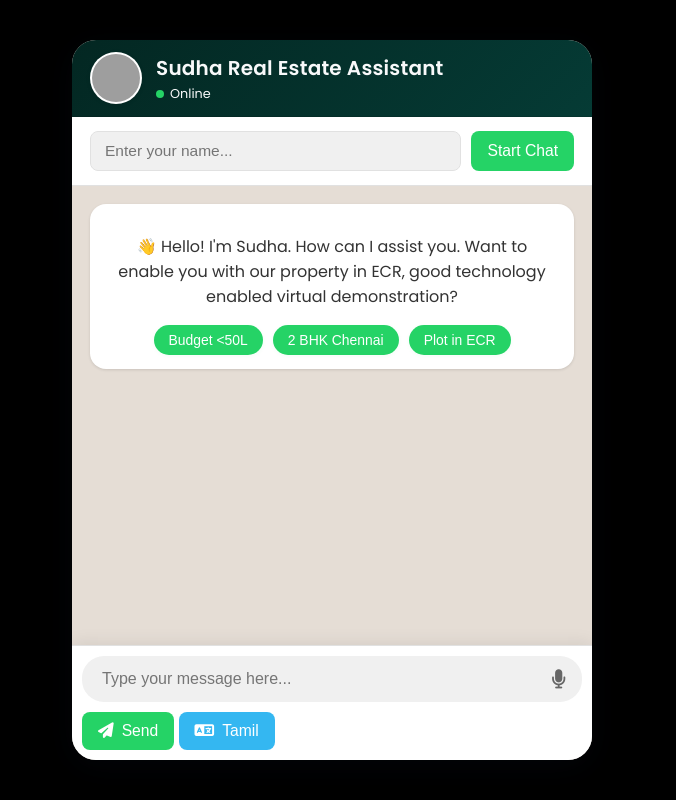
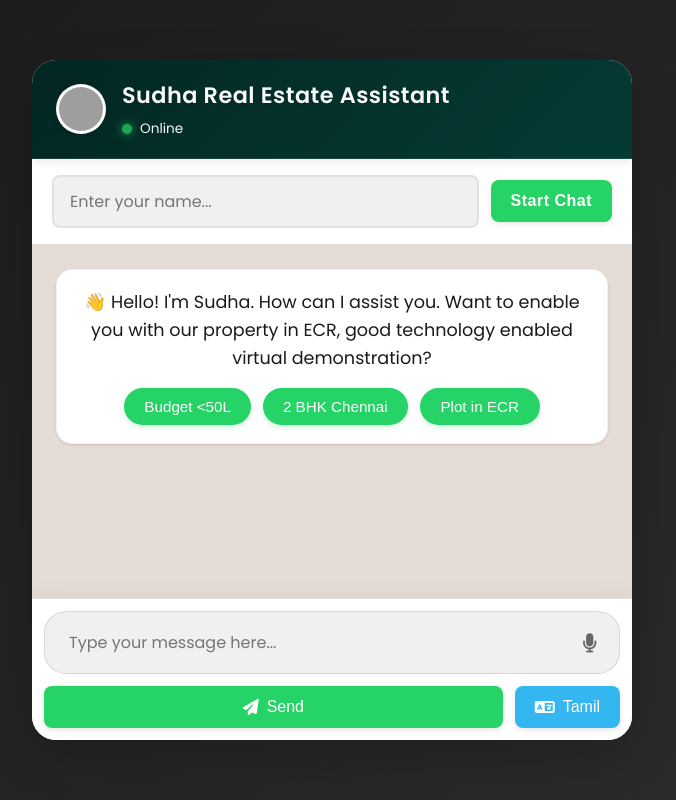
Before and after one commit to Umaiorubagan08/SLM_Vintage_Chatbot, a Flask app: page / in a window 1280 px wide. Shown: the whole page, without its empty margins (308-984 px from the left). Run offline with Flask 3, Linux system fonts and the light colour scheme; grey boxes are pictures that could not be loaded.

Commit message:
update the CSS style part

```diff
--- a/static/style.css
+++ b/static/style.css
@@ -1,8 +1,10 @@
 :root {
   --primary-color: #25D366;
   --secondary-color: #128C7E;
-  --light-bg: #e5ddd5;
+  --accent-color: #FFCE00;
+  --light-bg: #f5f5f5;
   --white-color: #ffffff;
+  --dark-color: #1a1a1a;
   --text-color: #333;
   --light-text-color: #f8f9fa;
   --border-color: #e1e1e1;
@@ -25,17 +27,22 @@
   --transition-speed: 0.2s ease;
 }
 
+* {
+  box-sizing: border-box;
+  margin: 0;
+  padding: 0;
+}
+
 body {
-  margin: 0;
   font-family: var(--font-family);
-  background: black;
+  background: linear-gradient(135deg, #1a1a1a, #2d2d2d);
   color: var(--text-color);
   display: flex;
   justify-content: center;
   align-items: center;
   min-height: 100vh;
-  padding: 15px;
-  box-sizing: border-box;
+  padding: 20px;
+  line-height: 1.6;
 }
 
 .app-container {
@@ -43,38 +50,46 @@ body {
   max-width: 520px;
   height: 90vh;
   display: flex;
+  animation: fadeIn 0.5s ease-out;
 }
 
 .chat-wrapper {
   width: 100%;
   background: var(--light-bg);
-  box-shadow: 0 6px 32px 0 rgba(16, 30, 54, 0.17);
+  box-shadow: 0 10px 40px rgba(0, 0, 0, 0.2);
   border-radius: 24px;
   overflow: hidden;
   display: flex;
   flex-direction: column;
   position: relative;
+  transition: all 0.3s ease;
 }
 
 /* Header Styles */
 header {
   display: flex;
   align-items: center;
-  background: linear-gradient(135deg,rgb(3, 39, 34),rgb(5, 59, 53));
+  background: linear-gradient(135deg, #032722, #053b35);
   color: var(--light-text-color);
-  padding: 12px 18px;
-  border-bottom: 1px solid rgba(0,0,0,0.07);
+  padding: 16px 20px;
+  border-bottom: 1px solid rgba(255, 255, 255, 0.1);
   position: relative;
+  box-shadow: 0 2px 10px rgba(0, 0, 0, 0.1);
 }
 
 header img {
-  width: 48px;
-  height: 48px;
-  margin-right: 14px;
+  width: 50px;
+  height: 50px;
+  margin-right: 16px;
   border-radius: 50%;
   background: var(--white-color);
-  padding: 2px;
-  box-shadow: 0 1px 4px 0 rgba(0,0,0,0.11);
+  padding: 3px;
+  box-shadow: 0 2px 8px rgba(0, 0, 0, 0.15);
+  transition: transform 0.3s ease;
+}
+
+header img:hover {
+  transform: scale(1.05);
 }
 
 .header-info {
@@ -82,14 +97,15 @@ header img {
 }
 
 header h1 {
-  font-size: 1.25em;
-  margin: 0 0 2px 0;
+  font-size: 1.3rem;
+  margin: 0 0 4px 0;
   font-weight: 600;
-  letter-spacing: 0.01em;
+  letter-spacing: 0.02em;
+  text-shadow: 0 1px 2px rgba(0, 0, 0, 0.2);
 }
 
 .status-indicator {
-  font-size: 0.8em;
+  font-size: 0.85rem;
   margin: 0;
   display: flex;
   align-items: center;
@@ -97,67 +113,88 @@ header h1 {
 
 .status-dot {
   display: inline-block;
-  width: 8px;
-  height: 8px;
+  width: 10px;
+  height: 10px;
   border-radius: 50%;
   background-color: var(--status-online);
-  margin-right: 6px;
+  margin-right: 8px;
+  box-shadow: 0 0 8px var(--status-online);
+  animation: pulse 2s infinite;
+}
+
+@keyframes pulse {
+  0% { opacity: 1; }
+  50% { opacity: 0.7; }
+  100% { opacity: 1; }
 }
 
 /* User Init Styles */
 .user-init-inputs {
   display: flex;
-  padding: 14px 18px;
+  padding: 16px 20px;
   background: var(--white-color);
   border-bottom: 1px solid var(--border-color);
-  gap: 10px;
+  gap: 12px;
+  align-items: center;
 }
 
 .user-init-inputs input[type="text"] {
   flex: 1;
-  padding: 10px 14px;
-  border: 1px solid var(--border-color);
+  padding: 12px 16px;
+  border: 2px solid var(--border-color);
   border-radius: var(--border-radius-sm);
-  font-size: 0.97em;
+  font-size: 1rem;
   background: var(--input-bg);
-  transition: box-shadow 0.2s;
+  transition: all 0.3s ease;
+  font-family: var(--font-family);
 }
 
 .user-init-inputs input[type="text"]:focus {
-  box-shadow: 0 0 4px #25D36644;
+  box-shadow: 0 0 0 3px rgba(37, 211, 102, 0.2);
   border-color: var(--primary-color);
   outline: none;
 }
 
 .user-init-inputs .btn-primary {
   white-space: nowrap;
+  padding: 12px 20px;
+  font-weight: 600;
+  letter-spacing: 0.5px;
 }
 
 /* Chat Box Styles */
 .chat-box {
   flex: 1;
   overflow-y: auto;
-  padding: 18px 18px 8px 18px;
+  padding: 20px;
   background-color: #e5ddd5;
   display: flex;
   flex-direction: column;
-  gap: 10px;
+  gap: 12px;
 }
 
 .welcome-message {
   background: var(--white-color);
-  padding: 14px 18px;
+  padding: 18px;
   border-radius: var(--border-radius-md);
-  margin-bottom: 14px;
+  margin-bottom: 16px;
   box-shadow: var(--box-shadow);
   text-align: center;
+  animation: slideIn 0.5s ease-out;
+  border: 1px solid rgba(0, 0, 0, 0.05);
+}
+
+.welcome-message p {
+  margin-bottom: 16px;
+  font-size: 1.05rem;
+  color: var(--dark-color);
 }
 
 .quick-replies {
   display: flex;
   flex-wrap: wrap;
-  gap: 10px;
-  margin-top: 14px;
+  gap: 12px;
+  margin-top: 16px;
   justify-content: center;
 }
 
@@ -166,28 +203,33 @@ header h1 {
   color: var(--white-color);
   border: none;
   border-radius: 20px;
-  padding: 7px 15px;
-  font-size: 0.87em;
+  padding: 8px 18px;
+  font-size: 0.9rem;
   cursor: pointer;
-  transition: var(--transition-speed);
+  transition: all 0.3s ease;
   font-weight: 500;
-  box-shadow: 0 1px 4px 0 rgba(37,211,102,0.06);
+  box-shadow: 0 2px 6px rgba(37, 211, 102, 0.2);
+  min-width: 120px;
+  text-align: center;
 }
 
 .quick-reply-btn:hover {
   background: var(--secondary-color);
+  transform: translateY(-2px);
+  box-shadow: 0 4px 10px rgba(37, 211, 102, 0.3);
 }
 
 .message {
-  padding: 9px 14px 8px 14px;
+  padding: 12px 16px;
   border-radius: var(--border-radius-lg);
-  max-width: 82%;
-  line-height: 1.55;
+  max-width: 80%;
+  line-height: 1.5;
   word-wrap: break-word;
-  animation: fadeIn 0.25s ease-out;
+  animation: fadeIn 0.3s ease-out;
   box-shadow: var(--box-shadow);
-  font-size: 1em;
+  font-size: 1rem;
   position: relative;
+  transition: all 0.3s ease;
 }
 
 .message.user {
@@ -219,11 +263,11 @@ header h1 {
 .input-area {
   display: flex;
   flex-direction: column;
-  padding: 10px;
+  padding: 12px;
   background: var(--white-color);
   border-top: 1px solid var(--border-color);
-  gap: 10px;
-  box-shadow: 0 -2px 16px 0 rgba(0,0,0,0.08);
+  gap: 12px;
+  box-shadow: 0 -4px 20px rgba(0, 0, 0, 0.05);
 }
 
 .input-wrapper {
@@ -231,16 +275,18 @@ header h1 {
   align-items: center;
   background: var(--input-bg);
   border-radius: var(--border-radius-lg);
-  padding: 4px 8px;
+  padding: 6px 12px;
   gap: 8px;
+  border: 1px solid rgba(0, 0, 0, 0.1);
 }
 
 .input-wrapper input[type="text"] {
   flex: 1;
-  padding: 10px 12px;
+  padding: 12px;
   border: none;
   background: transparent;
-  font-size: 1em;
+  font-size: 1rem;
+  font-family: var(--font-family);
 }
 
 .input-wrapper input[type="text"]:focus {
@@ -248,16 +294,27 @@ header h1 {
 }
 
 .btn {
-  padding: 10px 16px;
+  padding: 12px 20px;
   border: none;
   border-radius: var(--border-radius-sm);
   cursor: pointer;
-  font-size: 0.98em;
+  font-size: 1rem;
   font-weight: 500;
-  transition: var(--transition-speed);
+  transition: all 0.3s ease;
   display: inline-flex;
   align-items: center;
+  justify-content: center;
   gap: 8px;
+  box-shadow: 0 2px 6px rgba(0, 0, 0, 0.1);
+}
+
+.btn:hover {
+  transform: translateY(-2px);
+  box-shadow: 0 4px 10px rgba(0, 0, 0, 0.15);
+}
+
+.btn:active {
+  transform: translateY(0);
 }
 
 .btn-primary {
@@ -275,38 +333,52 @@ header h1 {
   flex: 1;
 }
 
+.btn-send:hover {
+  background: var(--secondary-color);
+}
+
 .btn-translate {
   background: #34B7F1;
   color: var(--white-color);
 }
 
+.btn-translate:hover {
+  background: #269bd1;
+}
+
 .btn-icon {
   background: transparent;
   color: #666;
-  padding: 8px;
+  padding: 10px;
   border-radius: 50%;
   min-width: auto;
-  font-size: 1.2em;
-  transition: background 0.18s;
+  font-size: 1.2rem;
+  transition: all 0.3s ease;
+  box-shadow: none;
 }
 
-.btn-icon:hover,
-#voiceInputBtn.listening {
-  background: #ffce00;
-  color: #333;
-  animation: micPulse 1s infinite;
+.btn-icon:hover {
+  background: rgba(0, 0, 0, 0.1);
+  color: var(--dark-color);
+  transform: scale(1.1);
+}
+
+.action-buttons {
+  display: flex;
+  gap: 12px;
 }
 
 /* Voice Button Listening Animation */
 #voiceInputBtn.listening {
-  background: #ffce00;
-  color: #333;
-  animation: micPulse 1s infinite;
+  background: var(--accent-color);
+  color: var(--dark-color);
+  animation: micPulse 1.5s infinite;
 }
+
 @keyframes micPulse {
-  0% { box-shadow: 0 0 0 0 #ffce0033; }
-  70% { box-shadow: 0 0 0 10px #ffce0000; }
-  100% { box-shadow: 0 0 0 0 #ffce0033; }
+  0% { box-shadow: 0 0 0 0 rgba(255, 206, 0, 0.4); }
+  70% { box-shadow: 0 0 0 12px rgba(255, 206, 0, 0); }
+  100% { box-shadow: 0 0 0 0 rgba(255, 206, 0, 0); }
 }
 
 /* Alert Message */
@@ -335,81 +412,287 @@ header h1 {
   to { opacity: 1; transform: translateY(0); }
 }
 
+@keyframes slideIn {
+  from { opacity: 0; transform: translateY(-20px); }
+  to { opacity: 1; transform: translateY(0); }
+}
+
 /* Custom Scrollbar */
 .chat-box::-webkit-scrollbar {
-  width: 6px;
+  width: 8px;
 }
+
 .chat-box::-webkit-scrollbar-track {
-  background: rgba(0,0,0,0.05);
+  background: rgba(0, 0, 0, 0.05);
+  border-radius: 4px;
 }
+
 .chat-box::-webkit-scrollbar-thumb {
-  background: rgba(0,0,0,0.18);
-  border-radius: 3px;
+  background: rgba(0, 0, 0, 0.2);
+  border-radius: 4px;
+}
+
+.chat-box::-webkit-scrollbar-thumb:hover {
+  background: rgba(0, 0, 0, 0.3);
+}
+
+/* Typing Indicator */
+.typing-indicator {
+  display: flex;
+  padding: 12px 16px;
+  background: var(--bot-message-bg);
+  border-radius: var(--border-radius-lg);
+  align-self: flex-start;
+  margin-bottom: 8px;
+  box-shadow: var(--box-shadow);
+  border: 1px solid rgba(0, 0, 0, 0.05);
+}
+
+.typing-indicator span {
+  height: 10px;
+  width: 10px;
+  background: #888;
+  border-radius: 50%;
+  display: inline-block;
+  margin: 0 2px;
+  animation: typingAnimation 1.4s infinite ease-in-out;
+}
+
+.typing-indicator span:nth-child(1) {
+  animation-delay: 0s;
+}
+
+.typing-indicator span:nth-child(2) {
+  animation-delay: 0.2s;
+}
+
+.typing-indicator span:nth-child(3) {
+  animation-delay: 0.4s;
+}
+
+@keyframes typingAnimation {
+  0%, 60%, 100% { transform: translateY(0); }
+  30% { transform: translateY(-5px); }
 }
 
 /* Responsive Adjustments */
+@media (max-width: 768px) {
+  .app-container {
+    height: 95vh;
+    max-width: 95%;
+  }
+
+  .message {
+    max-width: 75%;
+  }
+
+  .message.user {
+    margin-left: 25%;
+  }
+
+  .message.bot {
+    margin-right: 25%;
+  }
+
+  .quick-replies {
+    gap: 10px;
+  }
+
+  .quick-reply-btn {
+    padding: 8px 16px;
+    min-width: 110px;
+  }
+}
+
 @media (max-width: 600px) {
+  body {
+    padding: 10px;
+  }
+
   .app-container {
     height: 100vh;
-    padding: 0;
+    max-width: 100%;
+    border-radius: 0;
   }
+
   .chat-wrapper {
     border-radius: 0;
   }
+
+  header {
+    padding: 14px 16px;
+  }
+
+  header img {
+    width: 44px;
+    height: 44px;
+  }
+
+  header h1 {
+    font-size: 1.2rem;
+  }
+
+  .user-init-inputs {
+    flex-direction: column;
+    padding: 14px;
+  }
+
+  .user-init-inputs input[type="text"] {
+    width: 100%;
+  }
+
+  .user-init-inputs .btn-primary {
+    width: 100%;
+  }
+
+  .chat-box {
+    padding: 16px;
+  }
+
   .message {
-    max-width: 75%;
+    max-width: 85%;
+    padding: 10px 14px;
   }
+
   .message.user {
-    margin-left: 25%;
+    margin-left: 15%;
   }
+
   .message.bot {
-    margin-right: 25%;
+    margin-right: 15%;
+  }
+
+  .input-area {
+    padding: 10px;
+  }
+
+  .action-buttons {
+    gap: 8px;
+  }
+
+  .btn span {
+    display: none;
+  }
+
+  .btn {
+    padding: 12px;
+    min-width: 48px;
+  }
+
+  .btn-icon {
+    padding: 8px;
   }
 }
+
 @media (max-width: 480px) {
+  header {
+    padding: 12px 14px;
+  }
+
+  header h1 {
+    font-size: 1.1rem;
+  }
+
+  .status-indicator {
+    font-size: 0.75rem;
+  }
+
+  .welcome-message p {
+    font-size: 0.95rem;
+  }
+
+  .quick-replies {
+    flex-direction: column;
+    align-items: stretch;
+  }
+
+  .quick-reply-btn {
+    width: 100%;
+  }
+
+  .message {
+    max-width: 90%;
+  }
+
+  .message.user {
+    margin-left: 10%;
+  }
+
+  .message.bot {
+    margin-right: 10%;
+  }
+}
+
+@media (max-width: 380px) {
   header {
     padding: 10px 12px;
   }
-  header h1 {
-    font-size: 1.1em;
+
+  header img {
+    width: 40px;
+    height: 40px;
+    margin-right: 12px;
   }
-  .status-indicator {
-    font-size: 0.7em;
+
+  .user-init-inputs input[type="text"] {
+    padding: 10px 14px;
   }
+
   .chat-box {
     padding: 12px;
   }
-  .btn span {
-    display: none;
+
+  .message {
+    font-size: 0.95rem;
+    padding: 8px 12px;
   }
-  .btn {
+
+  .input-wrapper input[type="text"] {
     padding: 10px;
   }
-  .action-buttons {
-    gap: 4px;
+}
+
+/* Tablet Landscape and Larger Screens */
+@media (min-width: 1024px) {
+  .app-container {
+    max-width: 600px;
+    height: 85vh;
   }
-  .quick-replies {
-    flex-direction: column;
-    align-items: center;
+
+  .chat-wrapper {
+    box-shadow: 0 15px 50px rgba(0, 0, 0, 0.2);
   }
+
+  header {
+    padding: 18px 24px;
+  }
+
+  header h1 {
+    font-size: 1.4rem;
+  }
+
+  .chat-box {
+    padding: 24px;
+  }
+
+  .welcome-message p {
+    font-size: 1.1rem;
+  }
+
   .quick-reply-btn {
-    width: 100%;
+    padding: 10px 20px;
+    font-size: 0.95rem;
+  }
+
+  .message {
+    max-width: 70%;
+  }
+
+  .message.user {
+    margin-left: 30%;
+  }
+
+  .message.bot {
+    margin-right: 30%;
   }
 }
-@media (max-width: 380px) {
-  .user-init-inputs {
-    flex-direction: column;
-  }
-  .user-init-inputs .btn-primary {
-    width: 100%;
-  }
-  .message {
-    max-width: 85%;
-  }
-  .message.user {
-    margin-left: 15%;
-  }
-  .message.bot {
-    margin-right: 15%;
-  }
-}
```
Also changed, not shown: other parts of static/style.css (+17 -9 lines), 1 other file.
